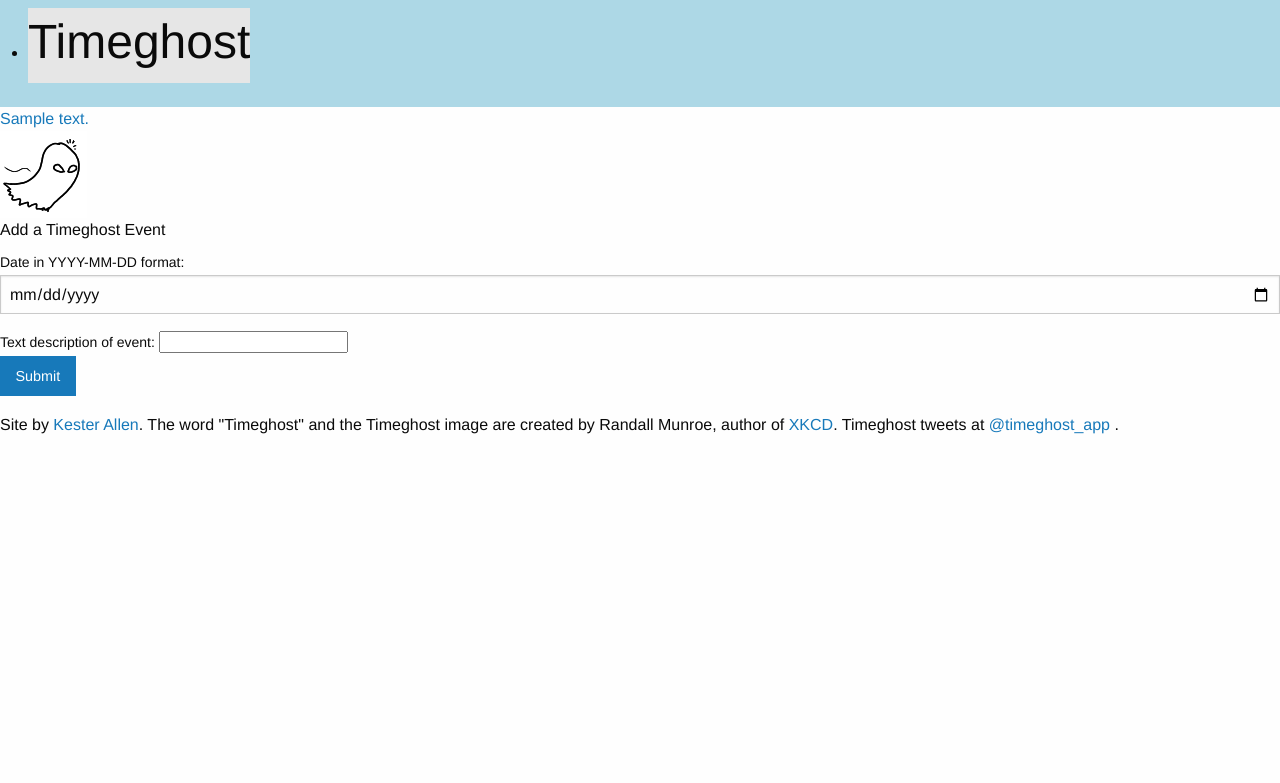
After one commit to kesterallen/timeghost, a Flask app: template templates/add.html in a window 1280 px wide. The commit adds this page. Shown: the top 783 px of the page. Run offline with Flask 2, Linux system fonts and the light colour scheme; the template is opened without the code that fills it: most values are stand-ins (such as "Sample title", 1, 10 or a date in 2020); some libraries are stand-ins or nearby versions.

Commit message:
Pylint cleanup. Adding an 'add' page to create new events.

```diff
--- a/Controller.py
+++ b/Controller.py
@@ -42,7 +42,7 @@ class TimeGhostFactory(object):
         """Return a completed TimeGhost based on the partial TimeGhost
         request."""
 
-        logging.debug("TimeGhostFactory.build: %s" % timeghost)
+        logging.debug("TimeGhostFactory.build: %s", timeghost)
 
         # Timeghost between now and a random event
         if timeghost.middle is None:
@@ -62,15 +62,15 @@ class TimeGhostFactory(object):
             raise TimeGhostError("bad case in TimeGhostFactory.build for %s",
                                  timeghost)
 
-        logging.debug("TimeGhostFactory.build: %s" % timeghost)
+        logging.debug("TimeGhostFactory.build: %s", timeghost)
         try:
             best_long_ago = timeghost.find_best_long_ago()
         except TimeGhostError:
             best_long_ago = Event.get_earliest()
-        logging.debug("TimeGhostFactory.build: %s" % best_long_ago)
+        logging.debug("TimeGhostFactory.build: %s", best_long_ago)
 
         output_timeghost = TimeGhost(now=timeghost.now,
                                      middle=timeghost.middle,
                                      long_ago=best_long_ago)
-        logging.debug("TimeGhostFactory.build: %s" % output_timeghost)
+        logging.debug("TimeGhostFactory.build: %s", output_timeghost)
         return output_timeghost
--- a/Model.py
+++ b/Model.py
@@ -19,6 +19,9 @@ DATE_FORMATS = ['%Y-%m-%d %H:%M:%S',
 class Event(ndb.Model):
     date = ndb.DateTimeProperty(auto_now_add=True)
     description = ndb.StringProperty()
+    created_on = ndb.DateTimeProperty(auto_now_add=True)
+    created_by = ndb.UserProperty()
+    approved = ndb.BooleanProperty()
 
     @classmethod
     def _parse_date_str(cls, date_str):
@@ -26,7 +29,7 @@ class Event(ndb.Model):
         for fmt in DATE_FORMATS:
             try:
                 date = datetime.datetime.strptime(date_str, fmt)
-            except ValueError as err:
+            except ValueError:
                 pass
 
         if date is None:
@@ -35,11 +38,19 @@ class Event(ndb.Model):
         return date
 
     @classmethod
-    def build(cls, date_str, description=None):
+    def build(cls, date_str,
+                   description=None,
+                   created_on=None,
+                   created_by=None,
+                   approved=False):
         date = Event._parse_date_str(date_str)
         if description is None:
             description = "date '%s'" % date_str
-        event = Event(description=description, date=date)
+        event = Event(description=description,
+                      date=date,
+                      created_on=created_on,
+                      created_by=created_by,
+                      approved=approved)
         return event
 
     @classmethod
@@ -73,6 +84,7 @@ class Event(ndb.Model):
         events = Event.query(
                      ).filter(Event.date < before.date
                      ).filter(Event.date > earliest.date
+                     ).filter(Event.approved == True
                      ).fetch()
         event = random.choice(events)
         logging.debug("get_random %s %s", events, event)
@@ -80,20 +92,26 @@ class Event(ndb.Model):
 
     @classmethod
     def get_latest(cls):
-        event = Event.query().order(-Event.date).get()
+        event = Event.query(
+                    ).filter(Event.approved == True
+                    ).order(-Event.date
+                    ).get()
         logging.debug("get_latest %s", event)
         return event
 
     @classmethod
     def get_earliest(cls):
-        event = Event.query().order(Event.date).get()
+        event = Event.query(
+                    ).filter(Event.approved == True
+                    ).order(Event.date
+                    ).get()
         logging.debug("get_earliest%s", event)
         return event
 
     @classmethod
     def get_events_in_range(cls, now, middle_kod):
         """
-        Get the Events that ar valid timeghost.long_ago events for
+        Get the Events that are valid timeghost.long_ago events for
         middle=middle and now=now.
         """
         event = Event.get_from_key_or_date(middle_kod)
@@ -103,6 +121,7 @@ class Event(ndb.Model):
         events = Event.query(
                      ).filter(Event.date < event.date
                      ).filter(Event.date > earliest_date
+                     ).filter(Event.approved == True
                      ).order(-Event.date
                      ).fetch()
         return events
@@ -113,10 +132,14 @@ class Event(ndb.Model):
             event = Event.get_from_key_or_date(key_or_date)
             events = Event.query(
                          ).filter(Event.date < event.date
+                         ).filter(Event.approved == True
                          ).order(-Event.date
                          ).fetch()
         else:
-            events = Event.query().order(-Event.date).fetch()
+            events = Event.query(
+                         ).filter(Event.approved == True
+                         ).order(-Event.date
+                         ).fetch()
 
         return events
 
@@ -183,8 +206,8 @@ class TimeGhost(object):
         return self.now_td().days / 365.25
 
     def then_td(self):
-        td = self.middle - self.long_ago
-        return td
+        timedelta = self.middle - self.long_ago
+        return timedelta
 
     @property
     def then_td_years(self):
@@ -198,6 +221,7 @@ class TimeGhost(object):
 
         events = Event.query().filter(Event.date > wanted_date_earliest
                              ).filter(Event.date < self.middle.date
+                             ).filter(Event.approved == True
                              ).order(Event.date)
         try:
             logging.info("find_best_long_ago: looking for date > %s and < %s",
@@ -210,7 +234,7 @@ class TimeGhost(object):
                           wanted_date_earliest, self.middle.date)
                 event = random.choice(events.fetch())
             except IndexError as err:
-                logging.info("Nothing there either. Getting earliest.")
+                logging.info("Nothing there either. Getting earliest. '%s'" % err)
                 event = Event.get_earliest()
         except:
             raise TimeGhostError("can't find an event between %s and %s" %
@@ -232,8 +256,8 @@ class TimeGhost(object):
         try:
             event = getattr(self, which)
         except AttributeError as err:
-            logging.debug("No event '%s' in timeghost.key_url, returning None",
-                          which)
+            logging.debug("No event '%s' in timeghost.key_url, returning None. %s",
+                          which, err)
             return None
 
         try:
--- a/app.yaml
+++ b/app.yaml
@@ -23,11 +23,15 @@ handlers:
 - url: /foundation-icons
   static_dir: foundation-icons
 
+- url: /add
+  script: main.app
+  login: required
+
 - url: /seed
   script: main.app
   login: admin
 
-- url: /add
+- url: /fixupevents
   script: main.app
   login: admin
 
--- a/main.py
+++ b/main.py
@@ -1,8 +1,9 @@
 """Main program for timeghost."""
 
-from flask import Flask, render_template, request, redirect, make_response
-from google.appengine.ext import ndb
+from flask import Flask, render_template, request, make_response
+from google.appengine.api import users
 import logging
+import datetime
 import json
 import StringIO
 import csv
@@ -10,11 +11,60 @@ import csv
 from Controller import EventSeeder, TimeGhostFactory, EVENTS_FILE
 from Model import Event, TimeGhost, TimeGhostError
 
-
 app = Flask(__name__)
 app.config['DEBUG'] = True
 
-# Seed new events
+@app.route('/fixupevents')
+def fixup_events():
+    user = users.get_current_user()
+    now = datetime.datetime.now()
+
+    events = Event.query().filter(Event.created_by == None).fetch()
+    for event in events:
+        event.created_on = now
+        event.created_by = user
+        event.approved = True
+        event.put()
+    title = "Updated events to have created_on and created_by and approved"
+    return render_template('events.html', events=events, title=title)
+
+# Add a single new event:
+@app.route('/add', methods=['POST', 'GET'])
+def add_event_server():
+    try:
+        user = users.get_current_user()
+
+        # parse the form input
+        if request.method == "POST":
+            date_str = request.form['date_str']
+            description = request.form['description']
+            created_on = datetime.datetime.now()
+            created_by = user
+            approved = users.is_current_user_admin()
+
+            event = Event.build(date_str=date_str,
+                                description=description,
+                                created_on=created_on,
+                                created_by=created_by,
+                                approved=approved)
+            event.put()
+            return render_template('events.html',
+                                   events=[event],
+                                   title="Added one event")
+        # draw the form:
+        else:
+            if user:
+                text = "Login"
+                url = users.create_logout_url('/')
+            else:
+                text = "Logout"
+                url = users.create_login_url('/')
+
+            return render_template('add.html', url=url, text=text)
+    except TimeGhostError as err:
+        return render_template('error.html', err=err), 404
+
+# Seed new events from EVENTS_FILE
 @app.route('/seed')
 def seed_events_from_file(filename=EVENTS_FILE):
     try:
@@ -35,10 +85,10 @@ def events_json_server(middle_key_or_date=None):
     if request.method == "POST":
         middle_key_or_date = request.form['middle_event_key']
     events = Event.get_events_in_range(Event.now(), middle_key_or_date)
-    json_events= json.dumps(
-                 {'events':
-                     [{'key': e.key.urlsafe(),
-                       'description': e.description} for e in events]})
+    json_events = json.dumps(
+                  {'events':
+                      [{'key': e.key.urlsafe(),
+                        'description': e.description} for e in events]})
     return json_events
 
 @app.route('/events')
--- /dev/null
+++ b/templates/add.html
@@ -0,0 +1,48 @@
+<html>
+<head>
+    <meta charset="utf-8"/>
+    {% include 'parts/setup_header.html' %}
+
+</head>
+<body>
+    {% include 'parts/navbar.html' %}
+    <div class="row">
+        <div class="small-12">
+            <a href="{{url}}">{{text}}</a>
+        </div>
+        <div class="small-12 large-3 columns"><a href="/"><img src="/img/timeghost.png"/></a></div>
+        <div class="small-12 large-9 columns">
+            <form action="/add" method="POST">
+                <fieldset>
+                    <legend>Add a Timeghost Event</legend>
+                    <div class="row">
+                        <div class="small-12 columns">
+                            <label>Date in YYYY-MM-DD format:
+                                <input type="date" name="date_str" placeholder="1943-12-30"/>
+                            </label>
+                        </div>
+                    </div>
+                    <div class="row">
+                        <div class="small-12 columns">
+                            <label>
+                                Text description of event:
+                                <input type="description" name="description"/>
+                            </label>
+                        </div>
+                    </div>
+                    <div class="row">
+                        <div class="small-12 columns">
+                            <label>
+                                <input class="button" type="submit" name="Add Event"/>
+                            </label>
+                        </div>
+                    </div>
+
+                </fieldset>
+            </form>
+        </div>
+    </div>
+
+    {% include 'parts/footer.html' %}
+</body>
+</html>
--- a/templates/events.html
+++ b/templates/events.html
@@ -16,6 +16,9 @@
             <tr>
                 <th>Date</th>
                 <th>Description</th>
+                <th>Created On</th>
+                <th>Created By</th>
+                <th>Approved</th>
             </tr>
         </thead>
         <tbody>
@@ -23,6 +26,9 @@
                 <tr>
                     <td>{{event.date_ymd}}</td>
                     <td>{{event.description}}</td>
+                    <td>{{event.created_on}}</td>
+                    <td>{{event.created_by}}</td>
+                    <td>{{event.approved}}</td>
                 </tr>
             {% endfor %}
         </tbody>
```
Also changed, not shown: index.yaml (added, +16 -0 lines).
